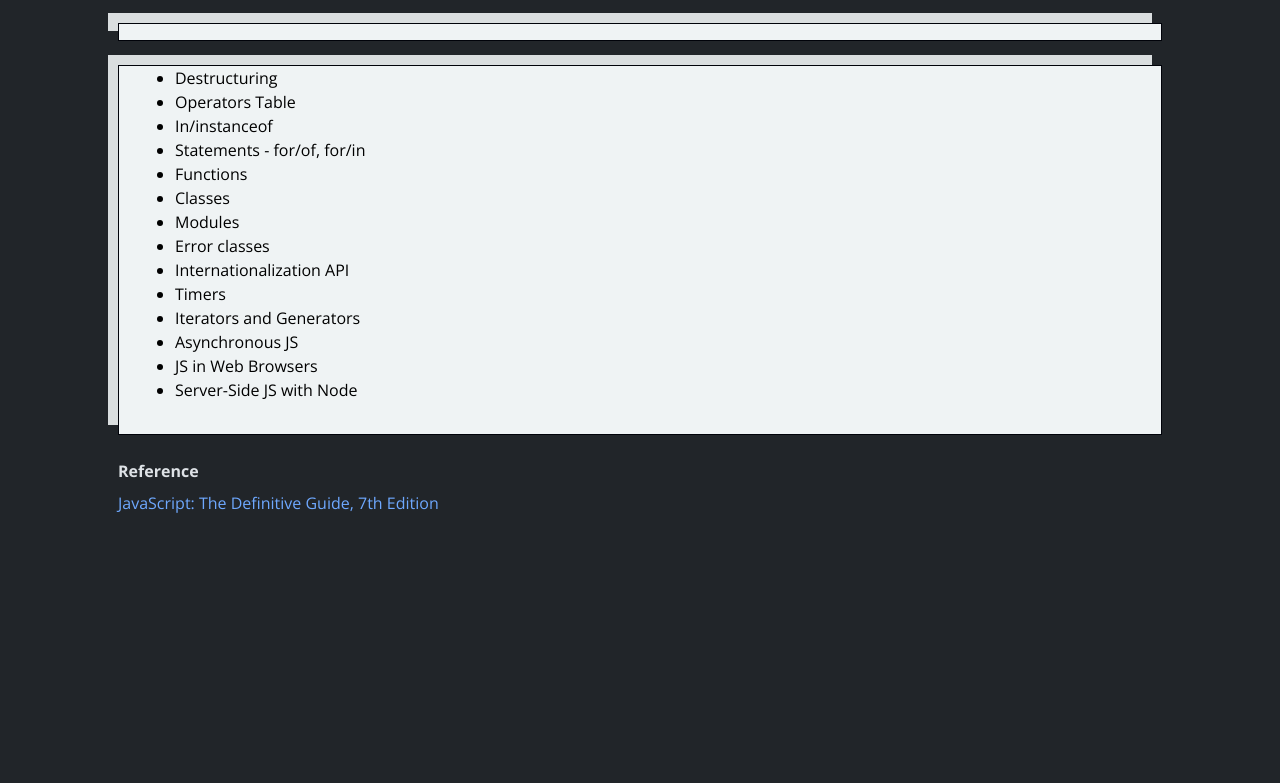
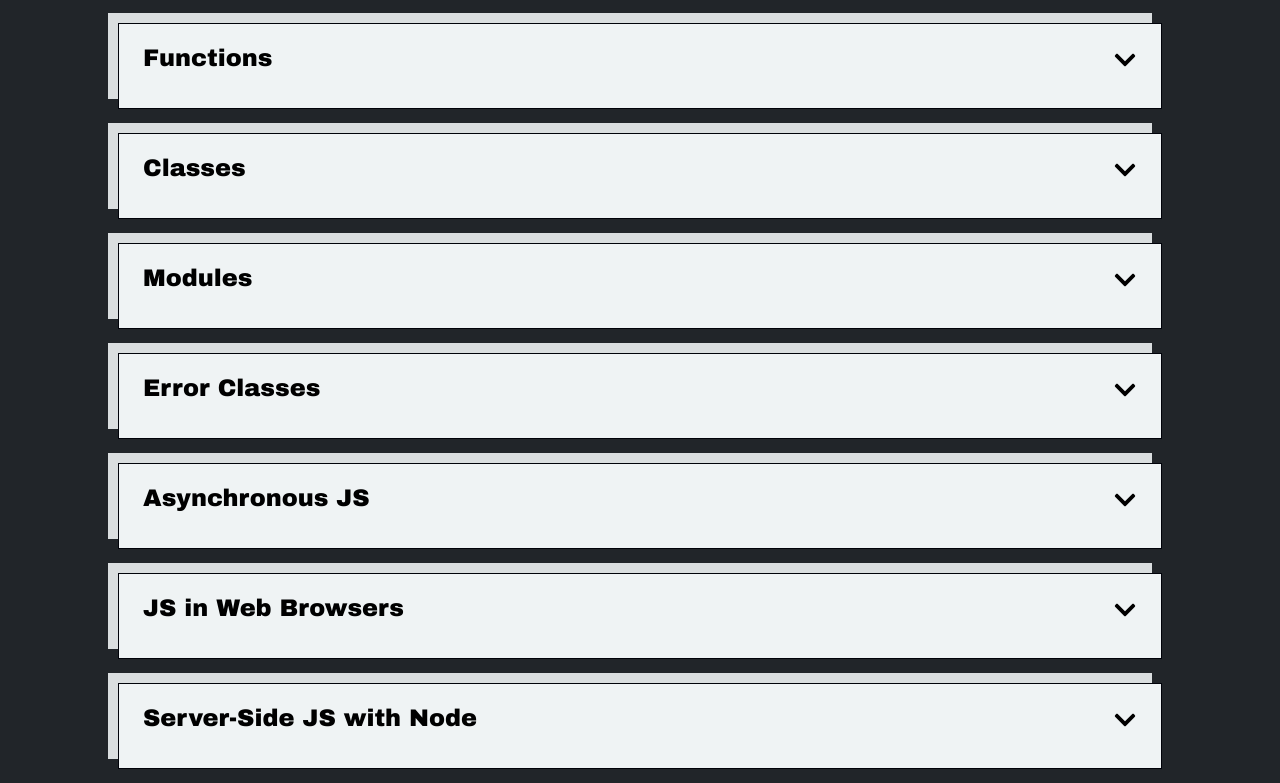
Before and after one commit to andreeadracovita/memento, a React (Vite) app: page /memento/js-library in a window 1280 px wide. Shown: the part 1377-2160 px from the top of the page. Before the commit the page ends 1940 px from the top, so only its background shows below. Built offline with nearby package versions, Linux system fonts and the light colour scheme.

Commit message:
Structure for new content in JSLibrary

```diff
--- a/src/components/JSLibrary.tsx
+++ b/src/components/JSLibrary.tsx
@@ -1,8 +1,16 @@
 import Array from "components/jsLibrary/Array";
+import AsynchronousJS from "components/jsLibrary/AsyncJS";
+import Classes from "components/jsLibrary/Classes";
 import DateTime from "components/jsLibrary/DateTime";
+import ErrorClasses from "components/jsLibrary/ErrorClasses";
+import Functions from "components/jsLibrary/Functions";
+import General from "components/jsLibrary/General";
 import HashTable from "components/jsLibrary/HashTable";
+import JSWebBrowsers from "components/jsLibrary/JSWebBrowsers";
 import List from "components/jsLibrary/List";
 import Map from "components/jsLibrary/Map";
+import Modules from "components/jsLibrary/Modules";
+import Node from "components/jsLibrary/Node";
 import Object from "components/jsLibrary/Object";
 import Queue from "components/jsLibrary/Queue";
 import Regex from "components/jsLibrary/Regex";
@@ -27,28 +35,17 @@ export default function JSLibrary() {
 			<Queue />
 			<HashTable />
 
-			<div className="grey-card">
+			<Functions />
+			<Classes />
+			<Modules />
 
-			</div>
+			<ErrorClasses />
 
-			<div className="grey-card">
-				<ul>
-					<li>Destructuring</li>
-					<li>Operators Table</li>
-					<li>In/instanceof</li>
-					<li>Statements - for/of, for/in</li>
-					<li>Functions</li>
-					<li>Classes</li>
-					<li>Modules</li>
-					<li>Error classes</li>
-					<li>Internationalization API</li>
-					<li>Timers</li>
-					<li>Iterators and Generators</li>
-					<li>Asynchronous JS</li>
-					<li>JS in Web Browsers</li>
-					<li>Server-Side JS with Node</li>
-				</ul>
-			</div>
+			<AsynchronousJS />
+			<JSWebBrowsers />
+			<Node />
+
+			<General />
 
 			<p><strong>Reference</strong></p>
 			<a href="https://learning.oreilly.com/library/view/javascript-the-definitive/9781491952016/" target="_blank">
--- /dev/null
+++ b/src/components/jsLibrary/AsyncJS.tsx
@@ -0,0 +1,29 @@
+import { useState } from "react";
+
+import CardHeader from "components/CardHeader";
+
+export default function AsynchronousJS() {
+	const [toggle, setToggle] = useState(false);
+	const code = ``;
+
+	return (
+		<div className="grey-card">
+			<CardHeader
+				title={"Asynchronous JS"}
+				toggle={toggle}
+				handleToggle={() => setToggle(!toggle)}
+			/>
+			{
+				toggle &&
+				<>
+					<ul>
+						<li></li>
+						<li></li>
+						<li></li>
+					</ul>
+					<pre>{code}</pre>
+				</>
+			}
+		</div>
+	);
+}
--- /dev/null
+++ b/src/components/jsLibrary/Classes.tsx
@@ -0,0 +1,29 @@
+import { useState } from "react";
+
+import CardHeader from "components/CardHeader";
+
+export default function Classes() {
+	const [toggle, setToggle] = useState(false);
+	const code = ``;
+
+	return (
+		<div className="grey-card">
+			<CardHeader
+				title={"Classes"}
+				toggle={toggle}
+				handleToggle={() => setToggle(!toggle)}
+			/>
+			{
+				toggle &&
+				<>
+					<ul>
+						<li></li>
+						<li></li>
+						<li></li>
+					</ul>
+					<pre>{code}</pre>
+				</>
+			}
+		</div>
+	);
+}
--- /dev/null
+++ b/src/components/jsLibrary/ErrorClasses.tsx
@@ -0,0 +1,29 @@
+import { useState } from "react";
+
+import CardHeader from "components/CardHeader";
+
+export default function ErrorClasses() {
+	const [toggle, setToggle] = useState(false);
+	const code = ``;
+
+	return (
+		<div className="grey-card">
+			<CardHeader
+				title={"Error Classes"}
+				toggle={toggle}
+				handleToggle={() => setToggle(!toggle)}
+			/>
+			{
+				toggle &&
+				<>
+					<ul>
+						<li></li>
+						<li></li>
+						<li></li>
+					</ul>
+					<pre>{code}</pre>
+				</>
+			}
+		</div>
+	);
+}
--- /dev/null
+++ b/src/components/jsLibrary/Functions.tsx
@@ -0,0 +1,29 @@
+import { useState } from "react";
+
+import CardHeader from "components/CardHeader";
+
+export default function Functions() {
+	const [toggle, setToggle] = useState(false);
+	const code = ``;
+
+	return (
+		<div className="grey-card">
+			<CardHeader
+				title={"Functions"}
+				toggle={toggle}
+				handleToggle={() => setToggle(!toggle)}
+			/>
+			{
+				toggle &&
+				<>
+					<ul>
+						<li></li>
+						<li></li>
+						<li></li>
+					</ul>
+					<pre>{code}</pre>
+				</>
+			}
+		</div>
+	);
+}
--- /dev/null
+++ b/src/components/jsLibrary/General.tsx
@@ -0,0 +1,33 @@
+import { useState } from "react";
+
+import CardHeader from "components/CardHeader";
+
+export default function General() {
+	const [toggle, setToggle] = useState(false);
+	const code = ``;
+
+	return (
+		<div className="grey-card">
+			<CardHeader
+				title={"General"}
+				toggle={toggle}
+				handleToggle={() => setToggle(!toggle)}
+			/>
+			{
+				toggle &&
+				<>
+					<ul>
+						<li>Destructuring</li>
+						<li>Operators Table</li>
+						<li>In/instanceof</li>
+						<li>Statements - for/of, for/in</li>
+						<li>Internationalization API</li>
+						<li>Timers</li>
+						<li>Iterators and Generators</li>
+					</ul>
+					<pre>{code}</pre>
+				</>
+			}
+		</div>
+	);
+}
--- /dev/null
+++ b/src/components/jsLibrary/JSWebBrowsers.tsx
@@ -0,0 +1,29 @@
+import { useState } from "react";
+
+import CardHeader from "components/CardHeader";
+
+export default function JSWebBrowsers() {
+	const [toggle, setToggle] = useState(false);
+	const code = ``;
+
+	return (
+		<div className="grey-card">
+			<CardHeader
+				title={"JS in Web Browsers"}
+				toggle={toggle}
+				handleToggle={() => setToggle(!toggle)}
+			/>
+			{
+				toggle &&
+				<>
+					<ul>
+						<li></li>
+						<li></li>
+						<li></li>
+					</ul>
+					<pre>{code}</pre>
+				</>
+			}
+		</div>
+	);
+}
--- /dev/null
+++ b/src/components/jsLibrary/Modules.tsx
@@ -0,0 +1,29 @@
+import { useState } from "react";
+
+import CardHeader from "components/CardHeader";
+
+export default function Modules() {
+	const [toggle, setToggle] = useState(false);
+	const code = ``;
+
+	return (
+		<div className="grey-card">
+			<CardHeader
+				title={"Modules"}
+				toggle={toggle}
+				handleToggle={() => setToggle(!toggle)}
+			/>
+			{
+				toggle &&
+				<>
+					<ul>
+						<li></li>
+						<li></li>
+						<li></li>
+					</ul>
+					<pre>{code}</pre>
+				</>
+			}
+		</div>
+	);
+}
--- /dev/null
+++ b/src/components/jsLibrary/Node.tsx
@@ -0,0 +1,29 @@
+import { useState } from "react";
+
+import CardHeader from "components/CardHeader";
+
+export default function Node() {
+	const [toggle, setToggle] = useState(false);
+	const code = ``;
+
+	return (
+		<div className="grey-card">
+			<CardHeader
+				title={"Server-Side JS with Node"}
+				toggle={toggle}
+				handleToggle={() => setToggle(!toggle)}
+			/>
+			{
+				toggle &&
+				<>
+					<ul>
+						<li></li>
+						<li></li>
+						<li></li>
+					</ul>
+					<pre>{code}</pre>
+				</>
+			}
+		</div>
+	);
+}
```
